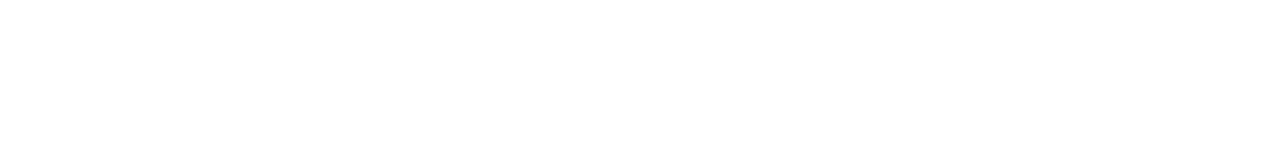
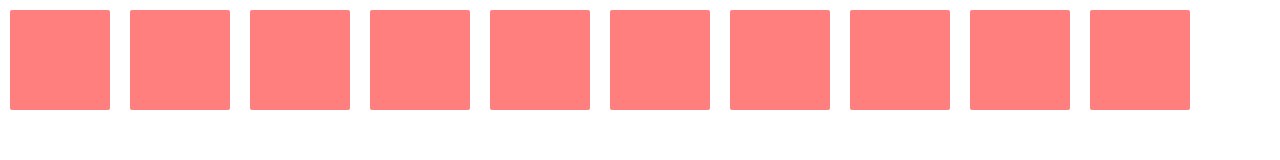
Before and after one commit to NorthernTwig/forever-scroll, a plain HTML site: page public/index.html in a window 1280 px wide. Drawn offline with Linux system fonts and the light colour scheme.

Commit message:
Generating squares

```diff
--- a/public/css/main.css
+++ b/public/css/main.css
@@ -3,3 +3,12 @@
   margin: 0;
   font-family: sans-serif;
 }
+
+.square {
+  width: 100px;
+  height: 100px;
+  background-color: rgba(255, 0, 0, 0.5);
+  border-radius: 2px;
+  margin: 10px;
+  float: left;
+}
--- a/public/javascript/GenerateSquares.js
+++ b/public/javascript/GenerateSquares.js
@@ -1,9 +1,36 @@
-"use script";
+'use strict'
 
-class GenerateSquares {
-  constructor() {
-    this.container = document.querySelector('.container');
+class SquareGenerator {
+
+  constructor () {
+    this.container = document.querySelector('.container')
+    this.existingSquares = []
   }
+
+  insertSquareIntoArray (square) {
+    this.existingSquares.push(square)
+  }
+
+  generateSquare () {
+    let square = document.createElement('div')
+    square.classList.add('square')
+    return square
+  }
+
+  appendSquares () {
+    for (let square of this.existingSquares) {
+      this.container.appendChild(square)
+    }
+  }
+
+  insertMultipleSquares (amount) {
+    for (let i = 0; i < amount; i++) {
+      this.insertSquareIntoArray(this.generateSquare())
+    }
+  }
+
 }
 
-const gs = new GenerateSquares();
+let sg = new SquareGenerator()
+sg.insertMultipleSquares(10)
+sg.appendSquares()
```
Also changed, not shown: public/index.html (+1 -1 lines).
